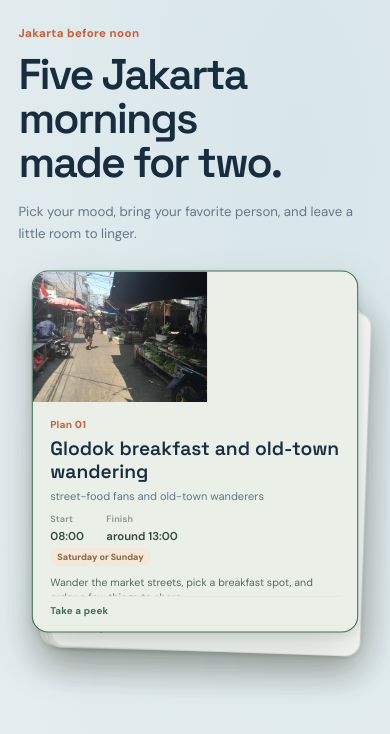
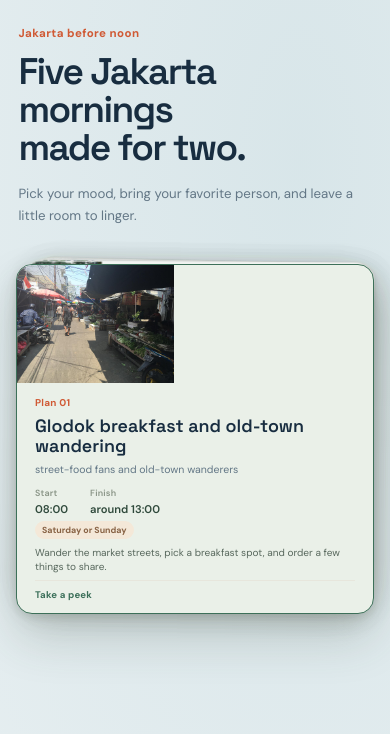
Before and after one commit to ubicilembusaparua/itineraries-website, a React (Vite) app: page / in a window 390 px wide. Shown: the top 734 px of the page. Built offline with nearby package versions, Linux system fonts and the light colour scheme.

Commit message:
Fix itinerary deck on phone screens

```diff
--- a/src/App.css
+++ b/src/App.css
@@ -241,10 +241,15 @@ button:focus-visible, a:focus-visible {
 @media (max-width: 560px) {
   .app-shell { padding: 0 1rem; }
   .intro { display: block; padding: 1.6rem .15rem 1.2rem; }
-  .intro h1 { font-size: clamp(2.4rem, 11vw, 3.4rem); }
+  .intro h1 { font-size: clamp(2rem, 9.5vw, 2.7rem); }
   .intro-note { max-width: 340px; margin: 1rem 0 0; font-size: .83rem; }
-  .fan.is-compact { height: 380px; }
-  .fan.is-compact .travel-card { width: min(82vw, 340px); height: 355px; }
+  .fan.is-compact { height: 370px; }
+  .fan.is-compact .travel-card { width: min(calc(100vw - 2rem), 360px); height: 350px; }
+  .fan.is-compact .photo-placeholder { height: 118px; }
+  .fan.is-compact .card-body { padding: 13px 18px 12px; }
+  .fan.is-compact .card-title { font-size: 1.12rem; }
+  .fan.is-compact .card-best-for { font-size: .66rem; }
+  .fan.is-compact .card-preview { margin-top: 7px; font-size: .63rem; }
   .dialog-backdrop { padding: 0; }
   .itinerary-dialog { min-height: 100dvh; border-radius: 0; }
   .close-button { top: 13px; right: 13px; }
@@ -266,6 +271,11 @@ button:focus-visible, a:focus-visible {
   .button { min-height: 43px; padding: .65rem .9rem; font-size: .69rem; }
 }
 
+@media (hover: none) {
+  .travel-card:hover { border-color: rgba(44, 58, 47, .12); box-shadow: 0 14px 36px rgba(65, 63, 44, .13), 0 2px 6px rgba(65, 63, 44, .08); }
+  .travel-card.is-active:hover { border-color: #3d7059; box-shadow: 0 24px 48px rgba(53, 69, 53, .2), 0 3px 9px rgba(53, 69, 53, .12); }
+}
+
 @media (prefers-reduced-motion: reduce) {
   *, *::before, *::after { scroll-behavior: auto !important; transition-duration: .01ms !important; animation-duration: .01ms !important; animation-iteration-count: 1 !important; }
 }
--- a/src/App.jsx
+++ b/src/App.jsx
@@ -28,15 +28,15 @@ function ItineraryCard({ itinerary, index, active, selected, reducedMotion, comp
       ref={cardRef}
       type="button"
       className={`travel-card${active ? ' is-active' : ''}${selected ? ' is-selected' : ''}`}
-      style={{ zIndex: active ? 10 : index + 1, '--fan-angle': `${fanAngles[index]}deg` }}
+      style={{ zIndex: compact ? (active ? 10 : 6 - Math.min(Math.abs(stackPosition), 4)) : (active ? 10 : index + 1), '--fan-angle': `${fanAngles[index]}deg` }}
       layoutId={reducedMotion ? undefined : `itinerary-card-${itinerary.id}`}
       initial={reducedMotion ? false : { opacity: 0, y: 50, scale: 0.92 }}
       animate={{
         opacity: 1,
-        x: compact ? stackPosition * 4 : fanOffsets[index],
-        y: compact ? (active ? -8 : 8 + Math.min(Math.abs(stackPosition), 3) * 4) : (active ? -28 : 0),
-        scale: compact ? (active ? 1.02 : 1 - Math.min(Math.abs(stackPosition), 3) * 0.01) : (active ? 1.07 : 1),
-        rotate: compact ? Math.max(-2, Math.min(2, stackPosition * 0.5)) : fanAngles[index],
+        x: compact ? stackPosition * 2 : fanOffsets[index],
+        y: compact ? (active ? 0 : -8 - Math.min(Math.abs(stackPosition), 3) * 2) : (active ? -28 : 0),
+        scale: compact ? (active ? 1 : 0.97 - Math.min(Math.abs(stackPosition), 3) * 0.01) : (active ? 1.07 : 1),
+        rotate: compact ? Math.max(-1.5, Math.min(1.5, stackPosition * 0.35)) : fanAngles[index],
       }}
       transition={reducedMotion ? { duration: 0 } : { type: 'spring', stiffness: 180, damping: 21, delay: active ? 0 : index * 0.04 }}
       onHoverStart={() => onSelect(index, false)}
```
